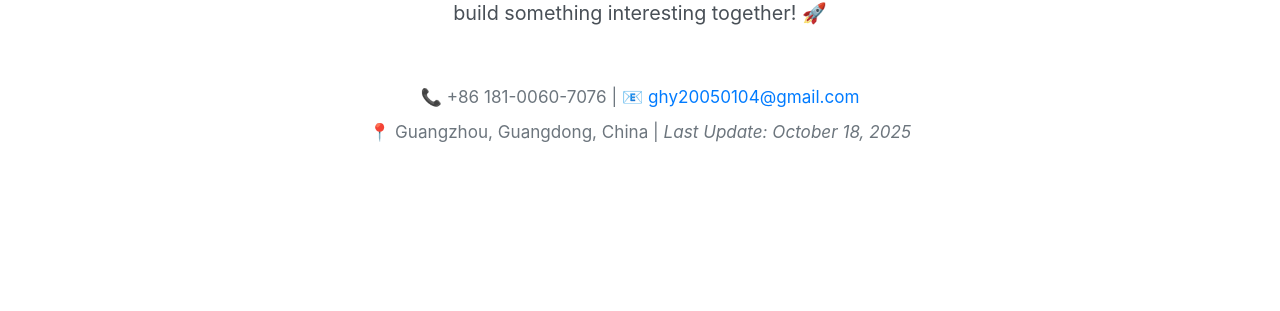
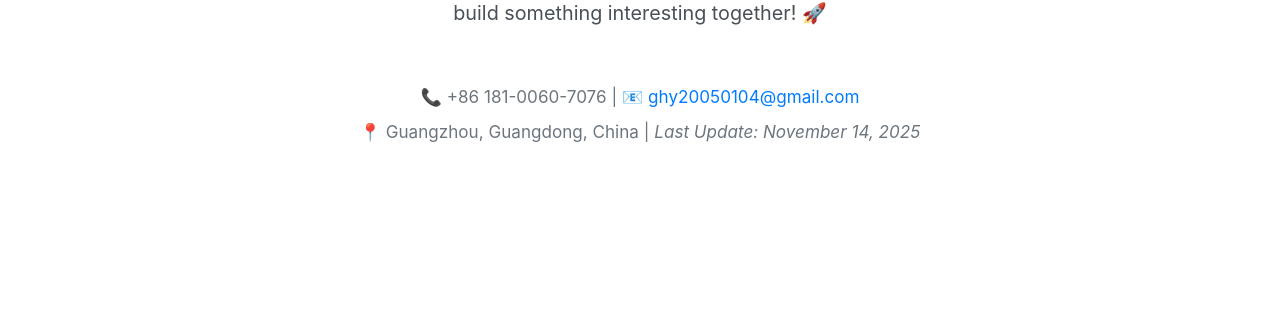
Before and after one commit to Haoyu-Gu/haoyu-gu.github.io, a Jekyll site: the page built from index.html, in a window 1280 px wide and 900 px high, scrolled down 591 px. Shown: the part 139-450 px from the top of the window. Built offline with Jekyll 4.4.1, drawn with Linux system fonts in a browser that asks for light colours; some of the changed text lies outside the part shown.

Commit message:
更新学术成绩和日期

```diff
--- a/index.html
+++ b/index.html
@@ -17,7 +17,7 @@
     </p>
     <div class="hero-contact">
       <p>📞 +86 181-0060-7076 | 📧 <a href="mailto:ghy20050104@gmail.com">ghy20050104@gmail.com</a></p>
-      <p>📍 Guangzhou, Guangdong, China | <em>Last Update: October 18, 2025</em></p>
+      <p>📍 Guangzhou, Guangdong, China | <em>Last Update: November 14, 2025</em></p>
     </div>
   </div>
 </section>
```
Also changed, not shown: other parts of index.html (+1 -1 lines).
